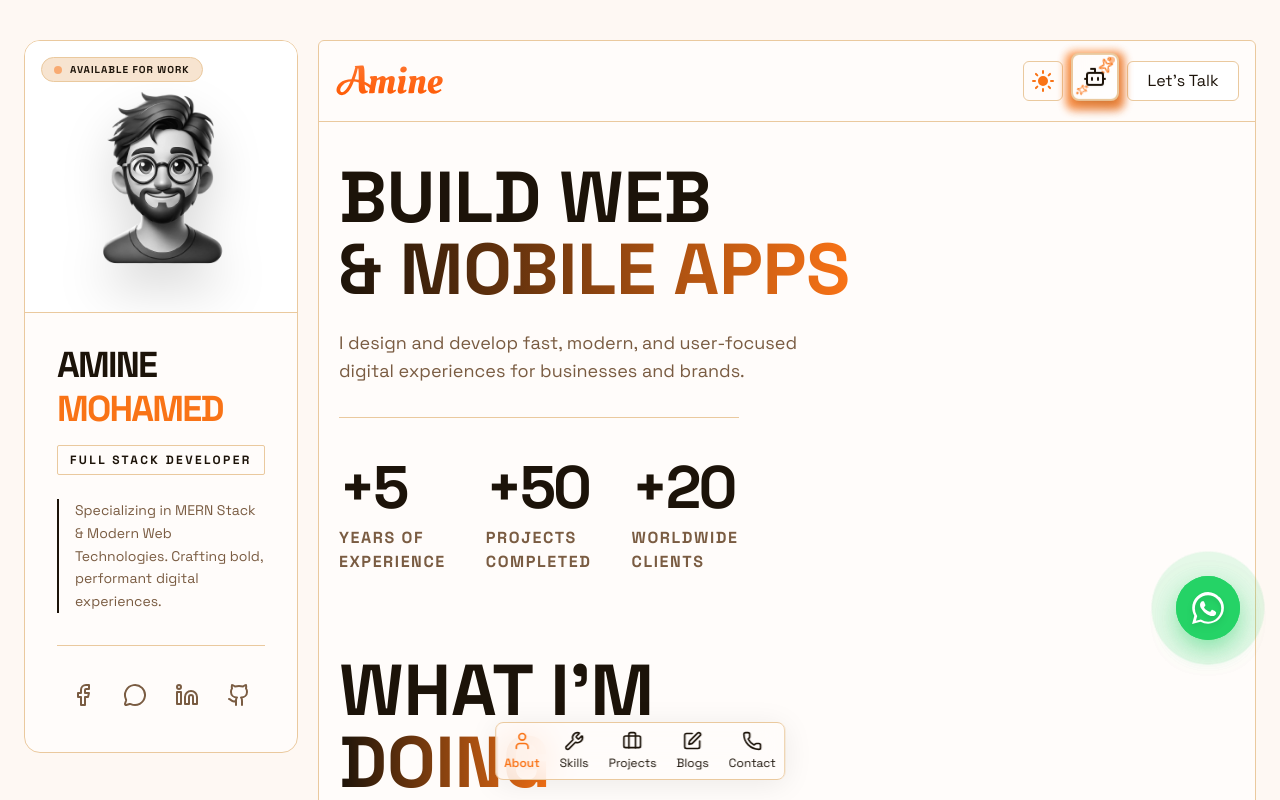
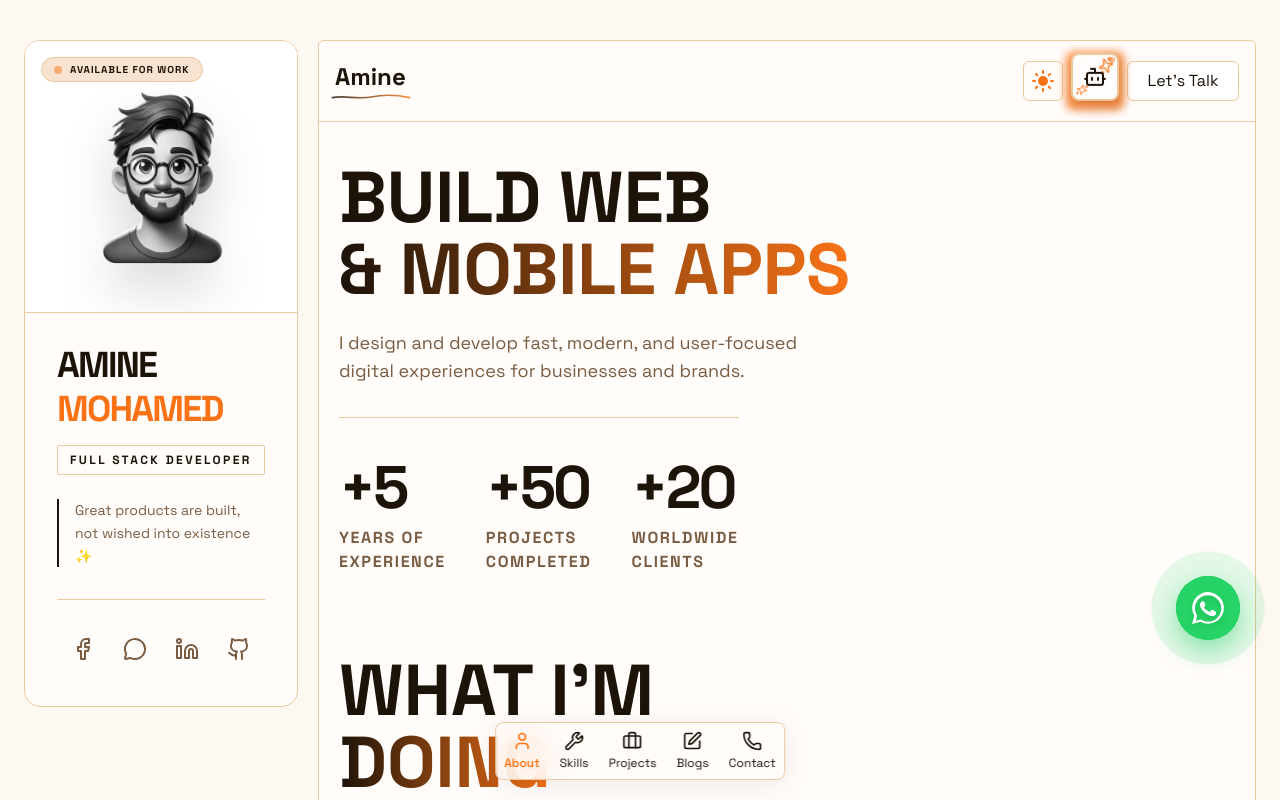
Before and after one commit to AmineCoder30/AmineFlio, a React (Vite) app: page / in a window 1280 px wide. Shown: the top 800 px of the page. Built offline with nearby package versions, Linux system fonts and the light colour scheme; no server answers.

Commit message:
fix:some ui bugs

```diff
--- a/src/components/layout/Contact.jsx
+++ b/src/components/layout/Contact.jsx
@@ -139,7 +139,8 @@ function Contact() {
           type: "success",
         });
       })
-      .catch(() => {
+      .catch((e) => {
+        console.error("Email sending error:", e);
         setNotification({
           show: true,
           message: "Failed to send. Please try again later.",
--- a/src/components/layout/Header.jsx
+++ b/src/components/layout/Header.jsx
@@ -1,5 +1,3 @@
-import logo from "../../assets/logo.svg";
-
 import PropTypes from "prop-types";
 import ToggleThemeBtn from "../ui/ToggleThemeBtn";
 import BotChat from "../ui/Bot";
@@ -12,13 +10,41 @@ function Header() {
   return (
     <div className="absolute  top-0 left-0 w-full border-b border-border  flex-1 p-4 flex justify-between items-center">
       {/* Logo */}
-      {/* <h1 className="text-2xl font-bold text-text">Amine</h1> */}
-      <img
-        src={logo}
-        className="h-8 md:h-10"
-        alt="amiine logo"
-        loading="lazy"
-      />
+      <a
+        href="#"
+        className="group relative inline-flex items-center gap-2.5 select-none no-underline"
+      >
+
+
+        {/* Logo Text & Underline */}
+        <div className="flex flex-col items-start pt-1">
+          <span className="text-2xl font-extrabold text-text group-hover:text-transparent group-hover:bg-clip-text group-hover:bg-gradient-to-r group-hover:from-text group-hover:to-accent transition-all duration-300 leading-none">
+            Amine
+          </span>
+          <svg
+            viewBox="0 0 120 10"
+            width="80"
+            height="8"
+            fill="none"
+            xmlns="http://www.w3.org/2000/svg"
+            aria-hidden="true"
+            className="mt-1 -ml-1 transition-transform opacity-80 group-hover:opacity-100 group-hover:scale-x-110 origin-left duration-300"
+          >
+            <defs>
+              <linearGradient id="uline-grad" x1="0%" y1="0%" x2="100%" y2="0%">
+                <stop offset="0%" stopColor="var(--color-text)" />
+                <stop offset="100%" stopColor="var(--color-accent)" />
+              </linearGradient>
+            </defs>
+            <path
+              d="M2 6 C 20 2, 40 9, 60 5 S 100 2, 118 6"
+              stroke="url(#uline-grad)"
+              strokeWidth="2.5"
+              strokeLinecap="round"
+            />
+          </svg>
+        </div>
+      </a>
 
       {/* Desktop Navigation */}
       <div className="flex items-center gap-2">
--- a/src/components/layout/SideBar.jsx
+++ b/src/components/layout/SideBar.jsx
@@ -51,8 +51,7 @@ function SideBar() {
             </div>
 
             <p className="text-text-secondary text-sm leading-relaxed border-l-2 border-text pl-4 mt-2">
-              Specializing in MERN Stack & Modern Web Technologies. Crafting
-              bold, performant digital experiences.
+              Great products are built, not wished into existence ✨
             </p>
           </div>
 
--- a/src/components/ui/BlogCard.jsx
+++ b/src/components/ui/BlogCard.jsx
@@ -7,11 +7,11 @@ function BlogCard({ blog }) {
       href={blog.url}
       target="_blank"
       rel="noopener noreferrer"
-      className="group relative flex flex-col w-full h-full bg-card-bg/60 backdrop-blur-xl border border-border/40 rounded-3xl overflow-hidden hover:shadow-[0_20px_40px_-15px_rgba(0,0,0,0.1)] dark:hover:shadow-[0_20px_40px_-15px_rgba(0,0,0,0.3)] transition-all duration-500 ease-out hover:-translate-y-1"
+      className="group relative flex flex-col w-full h-full bg-card-bg  backdrop-blur-xl border border-border rounded-3xl overflow-hidden hover:shadow-[0_20px_40px_-15px_rgba(0,0,0,0.1)] dark:hover:shadow-[0_20px_40px_-15px_rgba(0,0,0,0.3)] transition-all duration-500 ease-out hover:-translate-y-1"
     >
       {/* Decorative Glow Elements */}
-      <div className="absolute inset-0 bg-gradient-to-br from-accent/5 via-transparent to-highlight/5 opacity-0 group-hover:opacity-100 transition-opacity duration-700 pointer-events-none"></div>
-      <div className="absolute -bottom-24 -right-24 w-48 h-48 bg-accent/20 rounded-full blur-[50px] group-hover:bg-accent/30 group-hover:scale-150 transition-all duration-1000 pointer-events-none"></div>
+      <div className="absolute inset-0 bg-gradient-to-br from-accent via-transparent to-highlight opacity-0 group-hover:opacity-10 transition-opacity duration-700 pointer-events-none"></div>
+      <div className="absolute -bottom-24 -right-24 w-48 h-48 bg-accent rounded-full blur-[50px] group-hover:bg-accent group-hover:scale-150 group-hover:opacity-20 transition-all duration-1000 pointer-events-none"></div>
 
       {/* Content Container */}
       <div className="relative p-6 sm:p-8 flex flex-col flex-1 justify-between z-10">
--- a/src/components/ui/CategoryNavigation.jsx
+++ b/src/components/ui/CategoryNavigation.jsx
@@ -75,7 +75,7 @@ function CategoryNavigation({ categories, activeCategory, setActiveCategory }) {
       {showLeftArrow && (
         <button
           onClick={() => scrollCategories("left")}
-          className="absolute left-0 z-10 text-text-secondary hover:text-accent bg-card-bg/80 p-1.5 rounded-full shadow-md transition-all duration-300 hover:scale-110"
+          className="absolute left-0 z-10 text-text-secondary hover:text-accent bg-card-bg p-1.5 rounded-full shadow-md transition-all duration-300 hover:scale-110"
           aria-label="Scroll categories left"
         >
           <ChevronLeft size={22} />
@@ -106,7 +106,7 @@ function CategoryNavigation({ categories, activeCategory, setActiveCategory }) {
       {showRightArrow && (
         <button
           onClick={() => scrollCategories("right")}
-          className="absolute right-0 z-10 text-text-secondary hover:text-accent bg-card-bg/80 p-1.5 rounded-full shadow-md transition-all duration-300 hover:scale-110"
+          className="absolute right-0 z-10 text-text-secondary hover:text-accent bg-card-bg p-1.5 rounded-full shadow-md transition-all duration-300 hover:scale-110"
           aria-label="Scroll categories right"
         >
           <ChevronRight size={22} />
--- a/src/constants/faq.js
+++ b/src/constants/faq.js
@@ -20,11 +20,7 @@ const faq = {
       answer:
         "Yes. I offer retainer agreements for ongoing maintenance, which covers continuous performance monitoring, security patches, technical SEO updates, and feature enhancements.",
     },
-    {
-      question: "What is included in the 'For Sale' templates?",
-      answer:
-        "Templates include production-ready source code, comprehensive technical documentation, responsive design assets, WCAG accessibility compliance, and 30 days of priority support.",
-    },
+
     {
       question: "What does your onboarding process look like?",
       answer:
```
Also changed, not shown: src/components/ui/SkillCard.jsx (+3 -14 lines).
